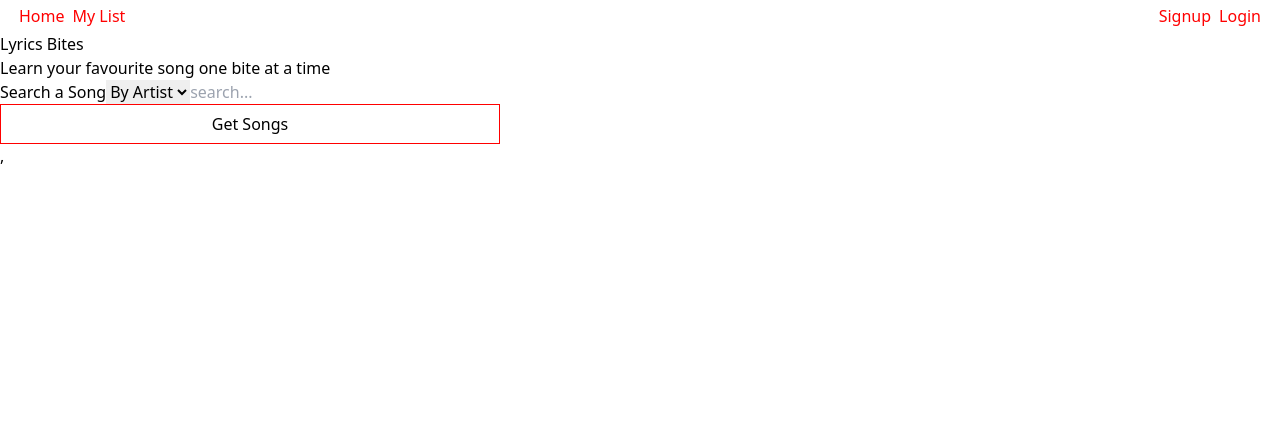
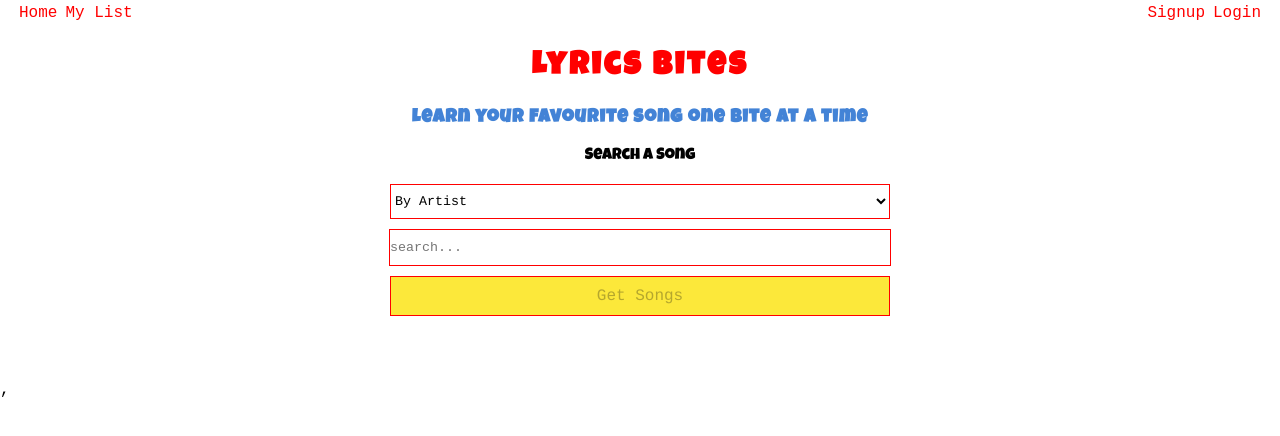
Before and after one commit to Banjer71/Lyrics-bites-frontend-v2, a React (Vite) app: page / in a window 1280 px wide. Shown: the top 436 px of the page. Built offline with nearby package versions, Linux system fonts and the light colour scheme.

Commit message:
refactor completed

```diff
--- a/src/components/artist-card.jsx
+++ b/src/components/artist-card.jsx
@@ -8,7 +8,7 @@ const ArtistCard = ({ track }) => {
   const [cover, setCover] = useState("");
 
   useEffect(() => {
-    let apy_key_lastfm = '5066076ce70aa46f1b5326ea68f116c5';
+    let apy_key_lastfm = process.env.VITE_API_KEY_LASTFM;
     let albumName = track.album_name;
     let name = albumName.replace(/ /gi, "%20");
 
--- a/src/components/reusable/buttons/button.jsx
+++ b/src/components/reusable/buttons/button.jsx
@@ -3,7 +3,7 @@ import './button.css'
 
 const Button = ({ type, disabled, children, onClick }) => {
   return (
-    <button type={type} disabled={disabled} onClick={onClick} className="">
+    <button type={type} disabled={disabled} onClick={onClick}>
       {children}
     </button>
   );
--- a/src/components/searchBar.jsx
+++ b/src/components/searchBar.jsx
@@ -4,6 +4,7 @@ import Input from "./reusable/input";
 import Button from "./reusable/buttons/button";
 import Loader from "./loader";
 import ArtistCard from "./artist-card";
+import '../css/searchbar.css'
 
 const SearchBar = () => {
   const [selectParam, setSelectParam] = useState("q_artist");
@@ -44,12 +45,12 @@ const SearchBar = () => {
     }
   };
   return (
-    <div className="m-[25px]">
+   <div className="search-bar">
       <Header />
       <div className="field">
-        <form className="flex flex-col items-center mb-[30px]" onSubmit={handleSubmit}>
+      <form className="form-u" onSubmit={handleSubmit}>
           <label>Search a Song</label>
-          <select value={selectParam} onChange={getSelectionQuery} className="w-full h-[35px] mt-[20px] mb-[10px] bg-grey-100 border">
+          <select value={selectParam} onChange={getSelectionQuery}>
             <option value="q_artist">By Artist</option>
             <option value="q_track">By Song</option>
             <option value="q_lyrics">By Word</option>
@@ -67,7 +68,7 @@ const SearchBar = () => {
           </Button>
         </form>
       </div>
-      <div className="">
+      <div className="grid track">
         {isLoading ? (
           <Loader />
         ) : (
--- a/src/components/song-page.jsx
+++ b/src/components/song-page.jsx
@@ -55,16 +55,16 @@ const SongPage = (props) => {
 
         Promise.all([
             fetch(
-                `/ws/1.1/track.lyrics.get?track_id=${trackId}&apikey=${`05cfdc2fd066962f1151f02dc6c192e6`}`
+                `/ws/1.1/track.lyrics.get?track_id=${trackId}&apikey=${process.env.VITE_API_KEY_MUSICMATCH}`
             ),
             fetch(
-                `/ws/1.1/track.search?q_track=${songTrack}&apikey=${`05cfdc2fd066962f1151f02dc6c192e6`}`
+                `/ws/1.1/track.search?q_track=${songTrack}&apikey=${process.env.VITE_API_KEY_MUSICMATCH}`
             ),
             fetch(
-                `/ws/1.1/album.tracks.get?album_id=${idAlbum}&apikey=${`05cfdc2fd066962f1151f02dc6c192e6`}`
+                `/ws/1.1/album.tracks.get?album_id=${idAlbum}&apikey=${process.env.VITE_API_KEY_MUSICMATCH}`
             ),
             fetch(
-                `/cover/2.0/?method=album.search&album=${album}&api_key=${`5066076ce70aa46f1b5326ea68f116c5`}&format=json`,
+                `/cover/2.0/?method=album.search&album=${album}&api_key=${process.env.VITE_API_KEY_LASTFM}&format=json`,
                 { signal }
             ),
         ])
@@ -113,10 +113,10 @@ const SongPage = (props) => {
 
         Promise.all([
             fetch(
-                `/ws/1.1/track.lyrics.get?track_id=${idTrack}&apikey=${`05cfdc2fd066962f1151f02dc6c192e6`}`
+                `/ws/1.1/track.lyrics.get?track_id=${idTrack}&apikey=${process.env.VITE_API_KEY_MUSICMATCH}`
             ),
             fetch(
-                `/ws/1.1/album.tracks.get?album_id=${idAlbum}&apikey=${`05cfdc2fd066962f1151f02dc6c192e6`}`
+                `/ws/1.1/album.tracks.get?album_id=${idAlbum}&apikey=${process.env.VITE_API_KEY_MUSICMATCH}`
             ),
         ])
             .then((res) => Promise.all(res.map((res) => res.json())))
--- /dev/null
+++ b/src/css/searchbar.css
@@ -0,0 +1,71 @@
+.search-bar {
+    margin: 25px;
+  }
+
+  .form-u {
+    display: flex;
+    flex-direction: column;
+    align-items: center;
+    margin-bottom: 30px;
+  }
+
+  .form-u label {
+    font-family: "Luckiest Guy", cursive;
+  }
+
+  select {
+    width: 100%;
+    height: 35px;
+    margin: 20px 0 10px;
+    font-family: "Courier";
+    background-color: #fff;
+    border: 1px solid rgb(255, 0, 0);
+  }
+
+  .form-u input {
+    width: 100%;
+    height: 35px;
+    border: 1px solid rgb(255, 0, 0);
+  }
+
+  .grid {
+    display: grid;
+    grid-template-columns: repeat(8, 1fr);
+    gap: 10px;
+  }
+
+  .loader {
+    text-align: center;
+    grid-column: 1/9;
+  }
+
+  @media screen and (min-width: 620px) {
+    .form-u select,
+    .form-u input {
+      max-width: 500px;
+    }
+  }
+
+  @media screen and (min-width: 960px) {
+    .grid {
+      display: grid;
+      grid-template-columns: repeat(4, 1fr);
+      gap: 10px;
+    }
+
+    .form-u select,
+    .form-u input,
+    .form-u button {
+      max-width: 500px;
+    }
+  }
+
+  @media screen and (min-width: 1200px) {
+    .grid {
+      display: grid;
+      grid-template-columns: repeat(4, 1fr);
+      gap: 10px;
+      width: 960px;
+      margin: 0 auto;
+    }
+  }
--- a/src/index.css
+++ b/src/index.css
@@ -1,3 +1,38 @@
-@tailwind base;
+/* @tailwind base;
 @tailwind components;
-@tailwind utilities;
+@tailwind utilities; */
+
+@import url("https://fonts.googleapis.com/css?family=Luckiest+Guy&display=swap");
+@import url("/src/css/searchbar.css");
+@import url("/src/css/artistcard.css");
+@import url("/src/css/songpage.css");
+@import url("/src/css/modal.css");
+@import url("/src/css/displayallsongs.css");
+
+* {
+  margin: 0;
+  padding: 0;
+  font-family: "Courier New", Courier, monospace;
+}
+
+a {
+  text-decoration: none;
+}
+
+h1,
+h3 {
+  text-align: center;
+  font-family: "Luckiest Guy", cursive;
+  color: red;
+}
+
+h1 {
+  margin: 25px;
+  letter-spacing: 3px;
+}
+
+h3 {
+  letter-spacing: 1px;
+  color: rgb(67, 131, 214);
+  margin-bottom: 20px;
+}
```
Also changed, not shown: src/components/sidebar/sidebar.css (deleted, +0 -20 lines).
